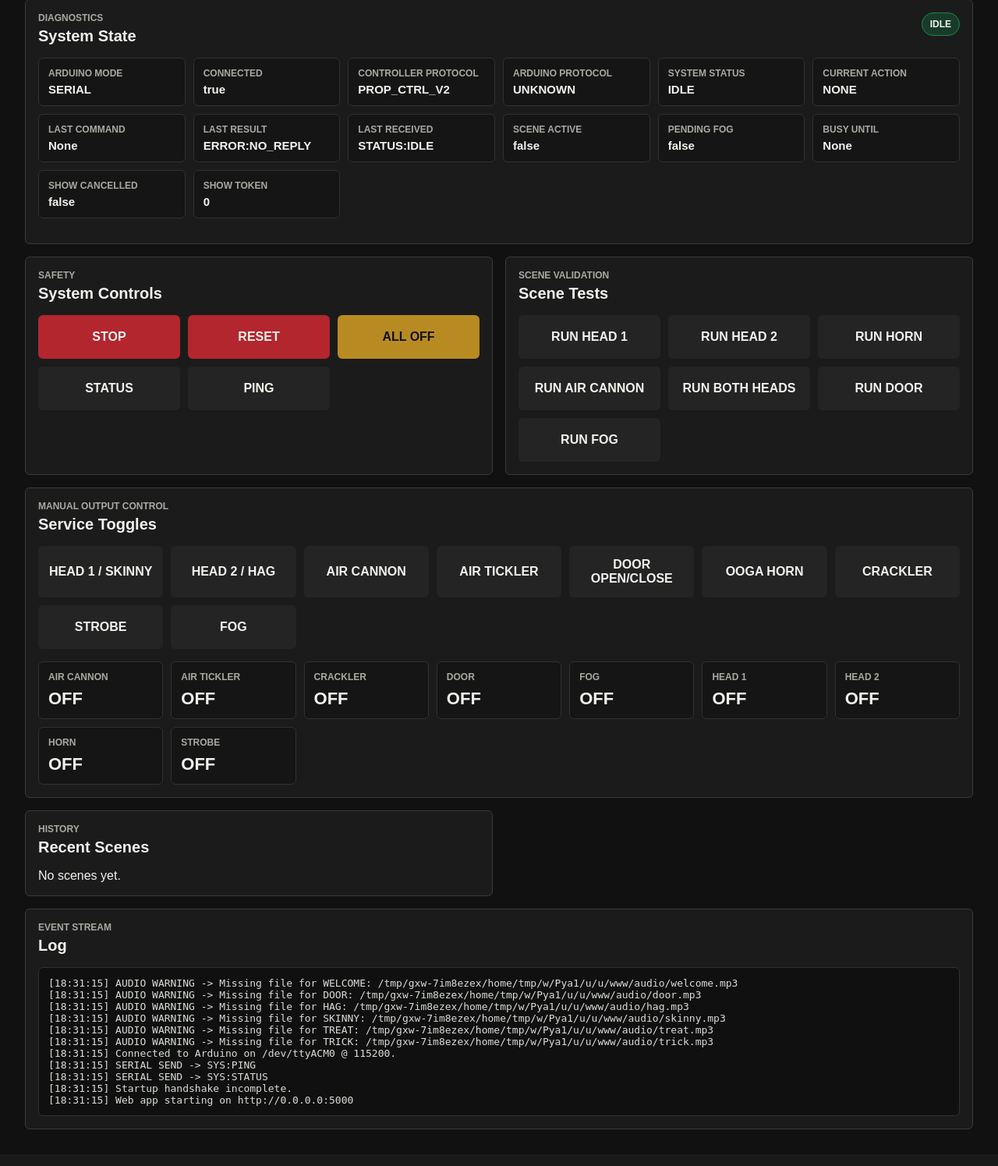
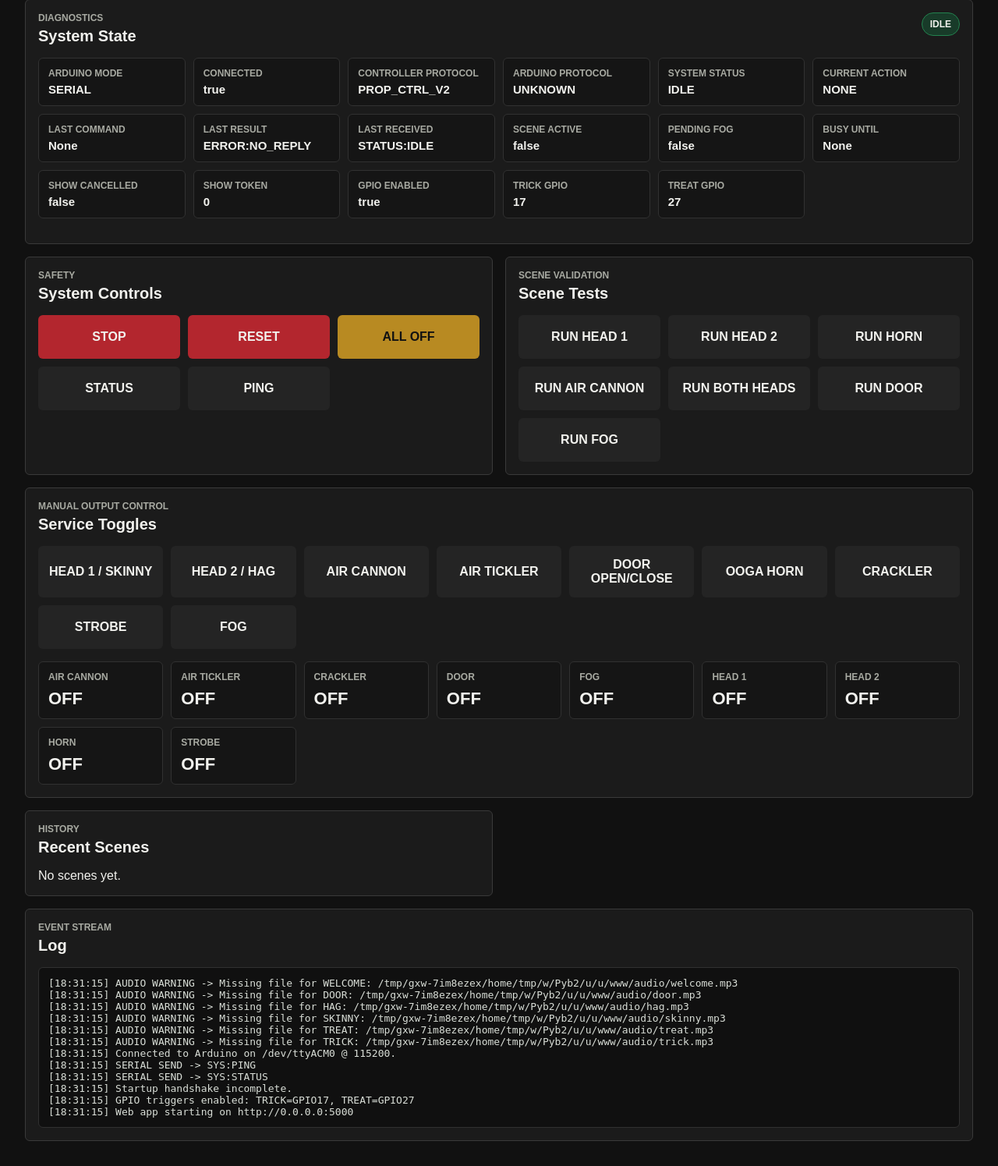
Before and after one commit to cgrenfell52/halloween-controller, a Flask app: page /service in a window 1280 px wide. Shown: the part 119-1614 px from the top of the page at 78% size. Before the commit the page ends 1567 px from the top, so only its background shows below. Run offline with Flask 3, Linux system fonts and the light colour scheme.

Commit message:
Add Pi GPIO trigger inputs

```diff
--- a/app.py
+++ b/app.py
@@ -75,6 +75,11 @@ try:
 except ImportError:
     serial = None
 
+try:
+    from gpiozero import Button
+except ImportError:
+    Button = None
+
 app = Flask(__name__)
 
 TRACK_FILES = {
@@ -93,6 +98,10 @@ TRACKS = {}
 # -----------------------------
 USE_MOCK_ARDUINO = env_flag("HALLOWEEN_USE_MOCK_ARDUINO")
 MOCK_SCENE_DELAY_SCALE = float(os.environ.get("HALLOWEEN_MOCK_SCENE_DELAY_SCALE", "1"))
+GPIO_DISABLED = env_flag("HALLOWEEN_GPIO_DISABLED")
+TRICK_GPIO_PIN = int(os.environ.get("HALLOWEEN_TRICK_GPIO", "17"))
+TREAT_GPIO_PIN = int(os.environ.get("HALLOWEEN_TREAT_GPIO", "27"))
+GPIO_BOUNCE_TIME = float(os.environ.get("HALLOWEEN_GPIO_BOUNCE_TIME", "0.2"))
 SERIAL_PORT = os.environ.get("HALLOWEEN_SERIAL_PORT", "/dev/ttyACM0")
 BAUD_RATE = 115200
 HOST = "0.0.0.0"
@@ -200,6 +209,9 @@ state = {
     "log": [],
     "show_cancelled": False,
     "active_show_token": 0,
+    "gpio_enabled": False,
+    "gpio_trick_pin": TRICK_GPIO_PIN,
+    "gpio_treat_pin": TREAT_GPIO_PIN,
 }
 
 
@@ -224,6 +236,9 @@ def reset_runtime_state():
             "log": [],
             "show_cancelled": False,
             "active_show_token": 0,
+            "gpio_enabled": False,
+            "gpio_trick_pin": TRICK_GPIO_PIN,
+            "gpio_treat_pin": TREAT_GPIO_PIN,
         }
     )
 
@@ -236,6 +251,7 @@ serial_io_lock = threading.Lock()
 show_control_lock = threading.Lock()
 show_token_counter = 0
 audio_lock = threading.Lock()
+gpio_buttons = []
 
 AUDIO_CHANNELS = make_audio_channels()
 
@@ -829,6 +845,63 @@ def run_show(mode: str, show_token: int):
         maybe_run_pending_fog_after_scene()
 
 
+def start_show_request(mode: str, source: str):
+    mode = mode.strip().upper()
+
+    if mode not in {"TRICK", "TREAT"}:
+        state["last_result"] = f"ERROR:UNKNOWN_MODE:{mode}"
+        log(f"Ignoring unknown {source} show request: {mode}")
+        return None
+
+    if state["scene_active"] or state["system_status"] != "IDLE":
+        state["last_result"] = "ERROR:BUSY"
+        log(f"Busy, ignoring {source} {mode} request.")
+        return None
+
+    show_token = begin_new_show()
+    log(f"{source} trigger accepted: {mode} (token={show_token})")
+    threading.Thread(target=run_show, args=(mode, show_token), daemon=True).start()
+    return show_token
+
+
+def handle_gpio_trigger(mode: str):
+    start_show_request(mode, "GPIO")
+
+
+def setup_gpio_triggers():
+    global gpio_buttons
+
+    state["gpio_enabled"] = False
+    gpio_buttons = []
+
+    if GPIO_DISABLED:
+        log("GPIO triggers disabled by HALLOWEEN_GPIO_DISABLED.")
+        return False
+
+    if Button is None:
+        log("GPIO triggers unavailable: gpiozero is not installed.")
+        return False
+
+    try:
+        trick_button = Button(TRICK_GPIO_PIN, pull_up=True, bounce_time=GPIO_BOUNCE_TIME)
+        treat_button = Button(TREAT_GPIO_PIN, pull_up=True, bounce_time=GPIO_BOUNCE_TIME)
+
+        trick_button.when_pressed = lambda: handle_gpio_trigger("TRICK")
+        treat_button.when_pressed = lambda: handle_gpio_trigger("TREAT")
+
+        gpio_buttons = [trick_button, treat_button]
+        state["gpio_enabled"] = True
+        state["gpio_trick_pin"] = TRICK_GPIO_PIN
+        state["gpio_treat_pin"] = TREAT_GPIO_PIN
+        log(f"GPIO triggers enabled: TRICK=GPIO{TRICK_GPIO_PIN}, TREAT=GPIO{TREAT_GPIO_PIN}")
+        return True
+    except Exception as e:
+        gpio_buttons = []
+        state["gpio_enabled"] = False
+        log(f"GPIO triggers unavailable: {repr(e)}")
+        return False
+
+
 def run_manual_command(command: str):
     state["last_command"] = command
 
@@ -904,8 +977,10 @@ def api_run_main():
     if mode not in {"TRICK", "TREAT"}:
         return jsonify({"ok": False, "error": f"Invalid mode: {mode}"}), 400
 
-    show_token = begin_new_show()
-    threading.Thread(target=run_show, args=(mode, show_token), daemon=True).start()
+    show_token = start_show_request(mode, "WEB")
+    if show_token is None:
+        return jsonify({"ok": False, "error": state["last_result"]}), 409
+
     return jsonify({"ok": True, "mode": mode, "show_token": show_token})
 
 
@@ -925,6 +1000,7 @@ def api_run_command():
 if __name__ == "__main__":
     load_audio()
     connect_arduino()
+    setup_gpio_triggers()
     reset_fog_timer()
     threading.Thread(target=idle_fog_worker, daemon=True).start()
     log(f"Web app starting on http://{HOST}:{PORT}")
--- a/handoff.txt
+++ b/handoff.txt
@@ -146,6 +146,12 @@ Arduino pin layout:
 - FOG = pin 22
 - TV_1 and TV_2 are ignored for now
 
+Pi trigger wiring:
+- TRICK dry contact = GPIO17 / physical pin 11 to GND
+- TREAT dry contact = GPIO27 / physical pin 13 to GND
+- Shared trigger ground can use physical pin 9 or 14
+- Internal pull-ups are enabled in software; do not wire triggers to 3.3V or 5V
+
 ## Constraints
 
 - Do not move timing-critical logic from Arduino to Pi
--- a/requirements.txt
+++ b/requirements.txt
@@ -1,3 +1,5 @@
 Flask>=3.1,<4
+gpiozero>=2.0,<3
+lgpio>=0.2.2,<0.3
 pygame>=2.6,<3
 pyserial>=3.5,<4
--- a/static/console.js
+++ b/static/console.js
@@ -11,7 +11,10 @@ const stateFields = [
   "scene_active",
   "pending_fog",
   "show_cancelled",
-  "active_show_token"
+  "active_show_token",
+  "gpio_enabled",
+  "gpio_trick_pin",
+  "gpio_treat_pin"
 ];
 
 let requestInFlight = false;
--- a/templates/service.html
+++ b/templates/service.html
@@ -45,6 +45,9 @@
         <div><dt>Busy Until</dt><dd id="busy_until_text">None</dd></div>
         <div><dt>Show Cancelled</dt><dd id="show_cancelled">false</dd></div>
         <div><dt>Show Token</dt><dd id="active_show_token">0</dd></div>
+        <div><dt>GPIO Enabled</dt><dd id="gpio_enabled">false</dd></div>
+        <div><dt>TRICK GPIO</dt><dd id="gpio_trick_pin">17</dd></div>
+        <div><dt>TREAT GPIO</dt><dd id="gpio_treat_pin">27</dd></div>
       </dl>
     </section>
 
```
Also changed, not shown: tests/test_controller_logic.py (+10 -0 lines), readme.txt.
